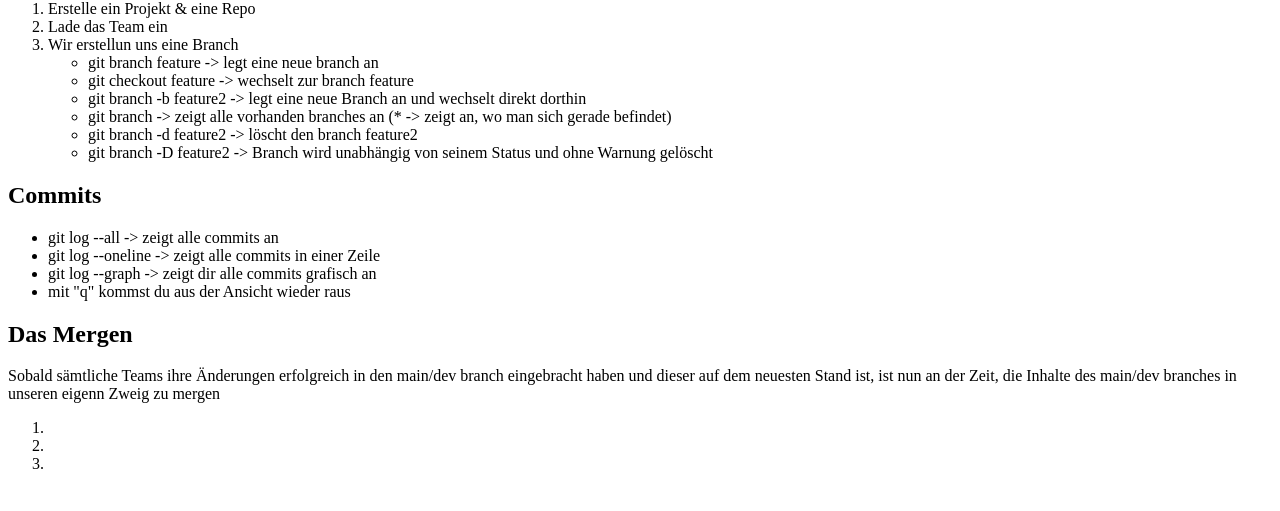
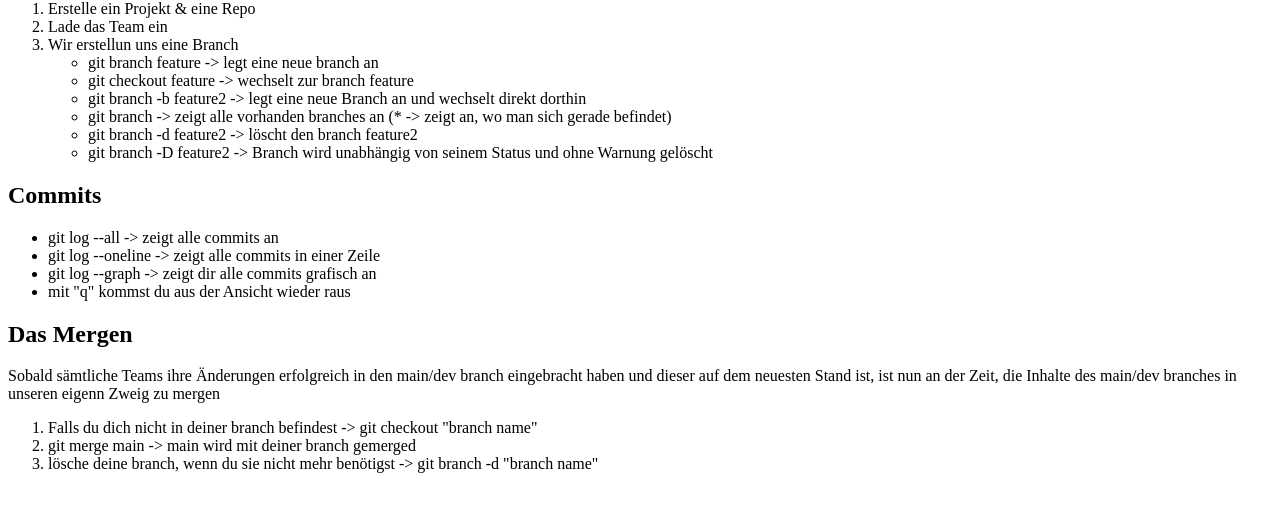
Before and after one commit to MagdaCale/git_vertiefung_2304, a plain HTML site: page index.html in a window 1280 px wide. Shown: the part 67-578 px from the top of the page. Drawn offline with Linux system fonts and the light colour scheme.

Commit message:
ol in index erweitert

```diff
--- a/index.html
+++ b/index.html
@@ -46,9 +46,9 @@
             dem neuesten Stand ist, ist nun an der Zeit, die Inhalte des main/dev branches in unseren eigenn Zweig zu
             mergen</p>
         <ol>
-            <li></li>
-            <li></li>
-            <li></li>
+            <li>Falls du dich nicht in deiner branch befindest -> git checkout "branch name"</li>
+            <li>git merge main -> main wird mit deiner branch gemerged</li>
+            <li>lösche deine branch, wenn du sie nicht mehr benötigst -> git branch -d "branch name"</li>
         </ol>
     </section>
 
```
